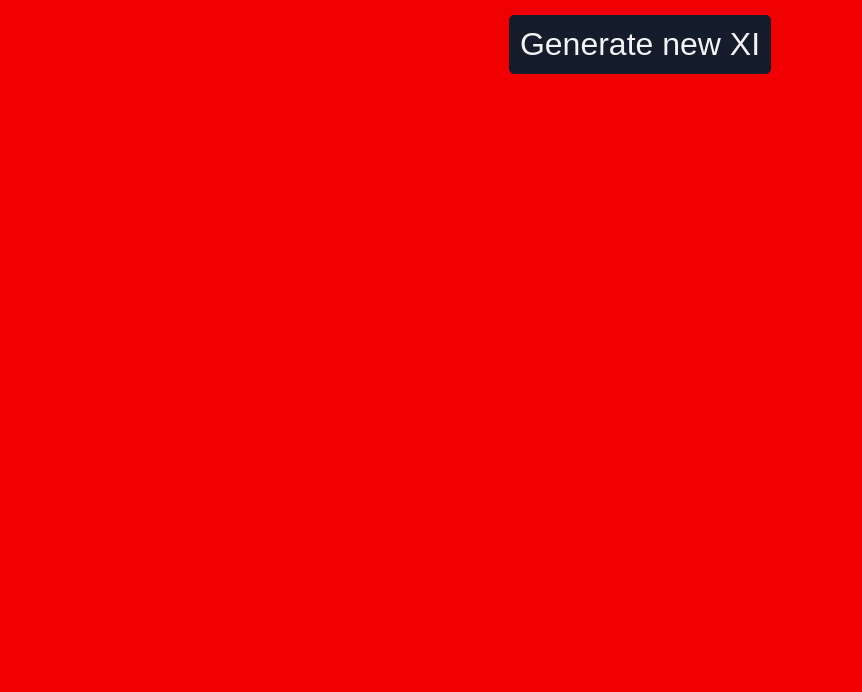
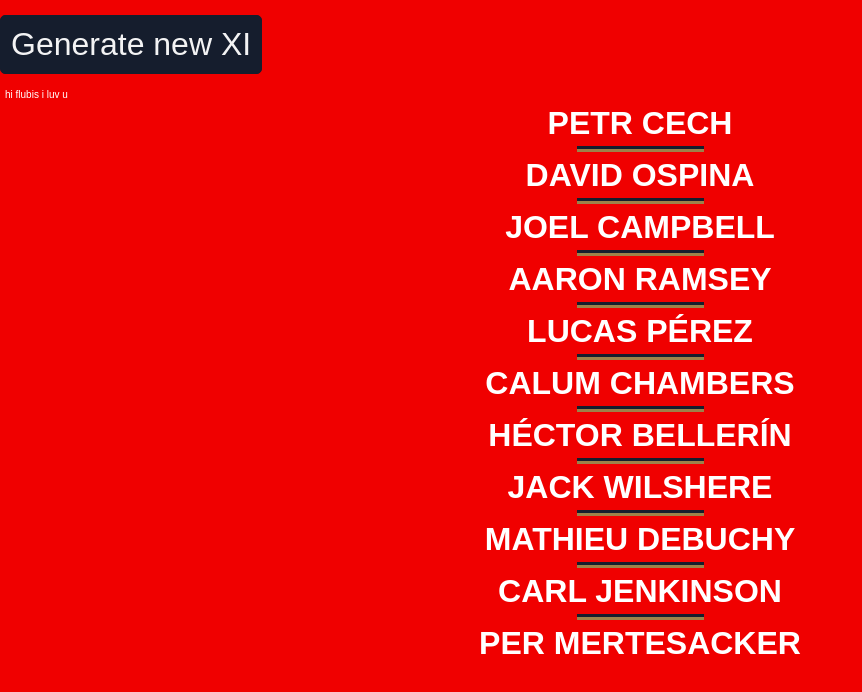
Before and after one commit to jimimaher/gooner-lineups, a React (Create React App) app in the folder app/: page / in a window 1280 px wide. Shown: the top 692 px of the page, without its empty margins (0-862 px from the left). Built offline with nearby package versions, Linux system fonts and the light colour scheme.

Commit message:
Set squad state in main component, add two feature components

```diff
--- a/app/src/App.js
+++ b/app/src/App.js
@@ -2,6 +2,7 @@ import React, { Component } from 'react';
 import './App.css';
 import players from './players';
 import shuffle from './shuffle';
+import StartingXI from './StartingXI';
 
 class App extends Component {
   constructor(props) {
@@ -10,7 +11,6 @@ class App extends Component {
       squad: []
     }
     this.generateXI = this.generateXI.bind(this)
-    let fullSquad = players
   }
   generateXI () {
     shuffle(players)
@@ -22,21 +22,16 @@ class App extends Component {
     })
   }
   componentWillMount () {
+    this.generateXI()
   }
   componentDidMount () {
   }
   render() {
     return (
-      <div className="App">
-        <button onClick={this.generateXI}> Generate new XI </button>
-          <ul>
-            {
-              this.state.squad.map(function(player){
-                return <li key={'num' + player.number}> {player.name} </li>
-              })
-            }
-          </ul>
-      </div>
+        <StartingXI
+          mainState={this.state}
+          generateXI={this.generateXI}
+        />
     );
   }
 }
--- /dev/null
+++ b/app/src/StartingXI.js
@@ -0,0 +1,37 @@
+import React, { Component } from 'react';
+import './App.css';
+import players from './players';
+import shuffle from './shuffle';
+
+class StartingXI extends Component {
+  constructor(props) {
+    super(props)
+    this.generateXI = this.generateXI.bind(this)
+  }
+  generateXI() {
+    this.props.generateXI()
+  }
+  componentWillMount () {
+  }
+  componentDidMount () {
+    console.log(this.props.mainState)
+  }
+  render() {
+    return (
+      <div className="Starters">
+        <button onClick={this.generateXI}> Generate new XI </button>
+          <ul>
+            hi flubis i luv u
+            {
+              // console.log(this.props.mainState)
+              this.props.mainState.squad.map(function(player){
+                return <li key={'num' + player.number}> {player.name} </li>
+              })
+            }
+          </ul>
+      </div>
+    );
+  }
+}
+
+export default StartingXI;
--- a/app/src/index.css
+++ b/app/src/index.css
@@ -30,6 +30,7 @@ button:focus{
 }
 button:active{
   color: #9C824A;
+  border: 1px solid #9C824A;
 }
 li{
   font-size: 2rem;
```
Also changed, not shown: app/src/Tactical.js (added, +23 -0 lines), 1 other file (tests, documents, lock files or other folders).
